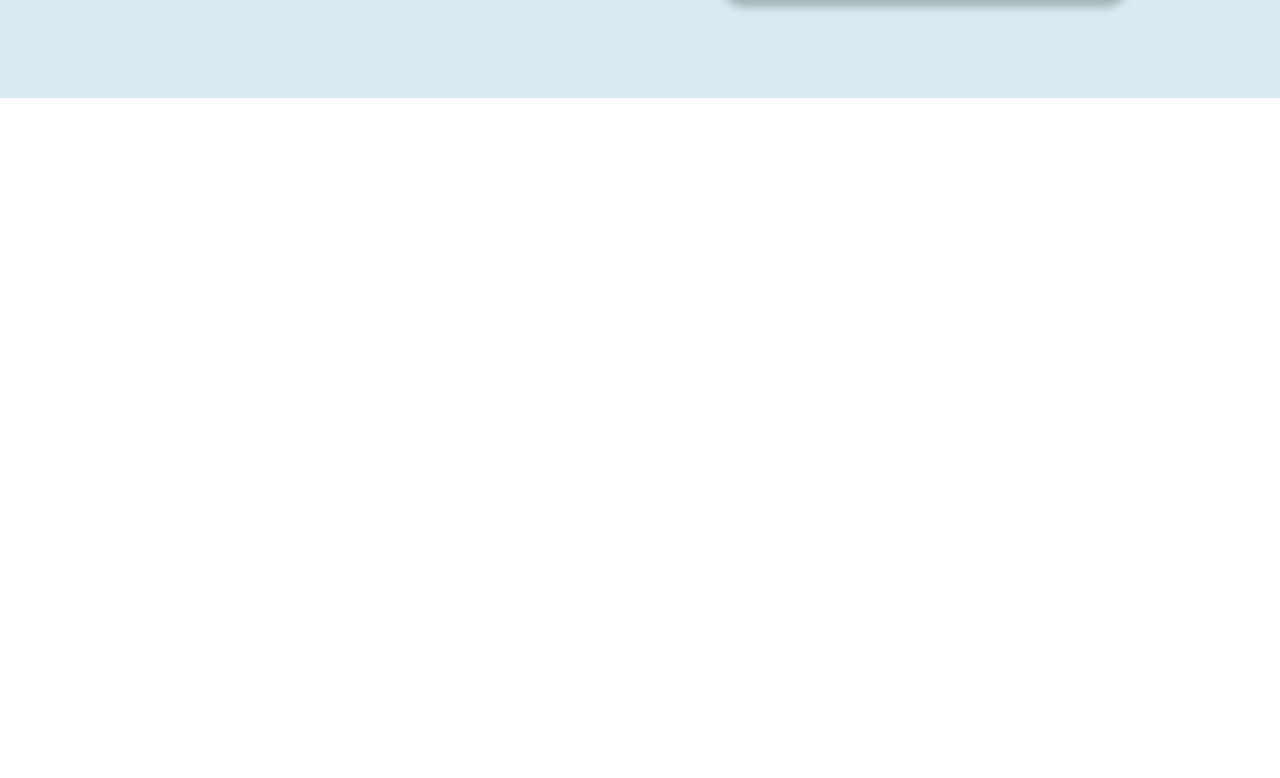
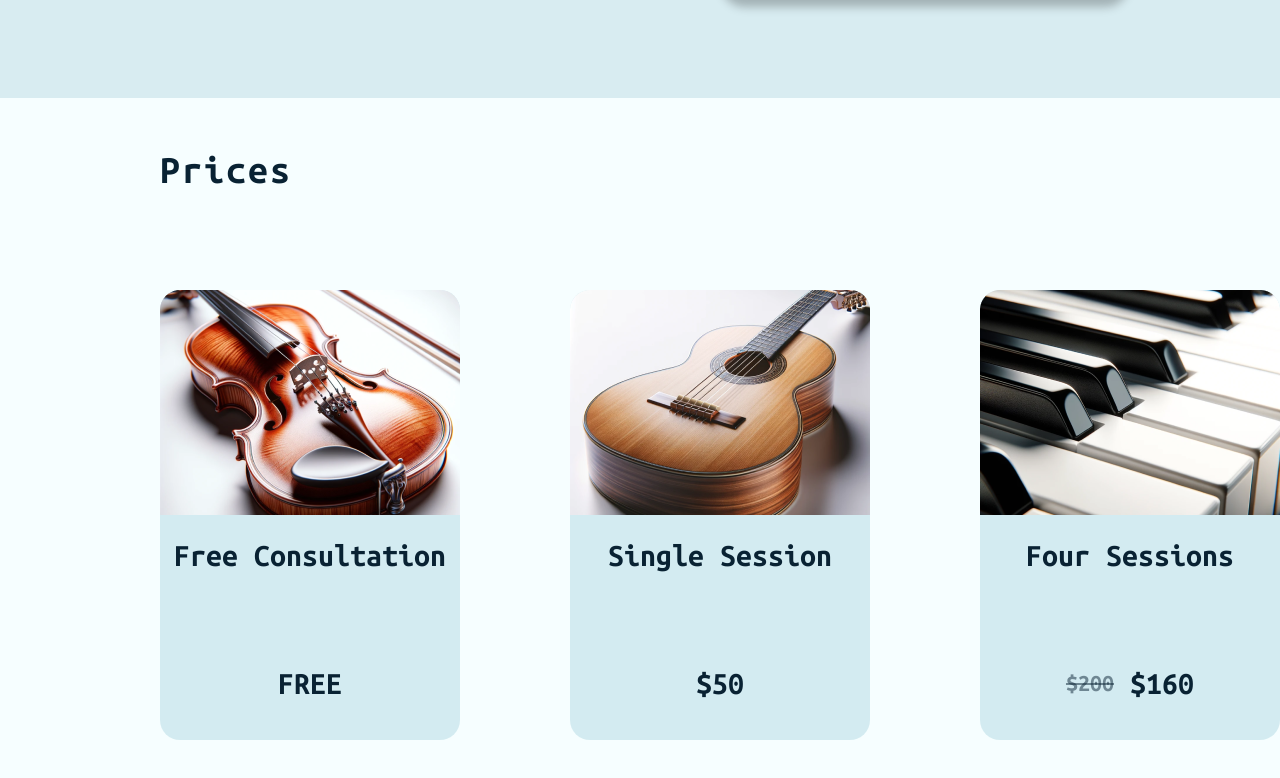
Before and after one commit to Bardia30/soheil-dehbasti-music, a React (Create React App) app: page / in a window 1280 px wide. Shown: the part 2599-3377 px from the top of the page. Before the commit the page ends 2697 px from the top, so only its background shows below. Built offline with nearby package versions, Linux system fonts and the light colour scheme.

Commit message:
added prices section

```diff
--- a/src/App.jsx
+++ b/src/App.jsx
@@ -2,6 +2,7 @@ import './App.scss';
 import Header from './components/Header/Header';
 import Hero from './components/Hero/Hero';
 import MidSection from './components/MidSection/MidSection';
+import Prices from './components/Prices/Prices';
 
 function App() {
   return (
@@ -9,6 +10,7 @@ function App() {
       <Header />
       <Hero />
       <MidSection />
+      <Prices />
     </>
   );
 }
--- /dev/null
+++ b/src/components/PriceCard/PriceCard.jsx
@@ -0,0 +1,17 @@
+import './PriceCard.scss';
+
+const PriceCard = ({ cardPic, cardText, cardPrice, isDiscount, cardDiscountPrice }) => {
+    return (
+        <section className="price-card">
+            <img className='price-card__img' src={cardPic} alt="card" />
+            <h3 className='price-card__text'>{cardText}</h3>
+            <section className='price-card__prices'>
+                {isDiscount ? <h3 className='price-card__discount'>{cardDiscountPrice}</h3> : null}
+                <h3 className='price-card__price'>{cardPrice}</h3>
+            </section>
+
+        </section>
+    )
+}
+
+export default PriceCard
--- /dev/null
+++ b/src/components/PriceCard/PriceCard.scss
@@ -0,0 +1,33 @@
+@use '../../styles/variables' as*;
+@use '../../styles/mixins' as *;
+
+
+
+.price-card {
+    background: $secondary-background;
+    width: 18.75rem;
+    height: 28.125rem;
+    border-radius: 20px;
+    @include flex($direction: column, $align: center);
+
+    &__text {
+        margin:0;
+        @include font($size:2rem, $weight: 700, $transform: capitalize, $spacing:none);
+        padding-top: 1.5rem;
+        padding-bottom: 6rem;
+    }
+
+    &__prices {
+        @include flex($align: center);
+        column-gap: 1rem;
+    }
+    &__discount {
+        margin:0;
+        @include font($color: $discount-color, $weight:700, $size:1.5rem);
+        text-decoration: line-through;
+    }
+    &__price {
+        margin:0;
+        @include font($size: 2rem, $transform:none, $weight:700)
+    }
+}
--- /dev/null
+++ b/src/components/Prices/Prices.jsx
@@ -0,0 +1,26 @@
+import PriceCard from "../PriceCard/PriceCard";
+import './Prices.scss';
+import pricesData from '../../data/pricesData.json';
+
+
+
+const Prices = () => {
+    return (
+        <section className="prices">
+            <h3 className="prices__title">Prices</h3>
+            <div className="prices__cards">
+                {pricesData.map((card) => (
+                    <PriceCard
+                        cardPic={card.pic}
+                        cardText={card.text}
+                        cardPrice={card.price}
+                        isDiscount={card.isDiscount}
+                        cardDiscountPrice={card.discountPrice}
+                    />
+                ))}
+            </div>
+        </section>
+    )
+}
+
+export default Prices
--- /dev/null
+++ b/src/components/Prices/Prices.scss
@@ -0,0 +1,17 @@
+@use '../../styles/variables' as*;
+@use '../../styles/mixins' as *;
+
+
+.prices {
+    background: $primary-background;
+    padding:3.25rem 10rem 6.25rem 10rem;
+    &__cards {
+        @include flex;
+        column-gap: 6.875rem;
+    }
+    &__title {
+        margin: 0;
+        @include font($size: 2.5rem, $transform:none, $weight:700, $spacing: 2px);
+        margin-bottom: 6.25rem;
+    }
+}
--- /dev/null
+++ b/src/data/pricesData.json
@@ -0,0 +1,23 @@
+[
+    {
+        "pic": "images/violinCardPic.png",
+        "text": "Free Consultation",
+        "price": "FREE",
+        "isDiscount": false,
+        "discountPrice": null
+    },
+    {
+        "pic": "images/guitarCardPic.png",
+        "text": "Single Session",
+        "price": "$50",
+        "isDiscount": false,
+        "discountPrice": null
+    },
+    {
+        "pic": "images/pianoCardPic.png",
+        "text": "Four Sessions",
+        "price": "$160",
+        "isDiscount": true,
+        "discountPrice": "$200"
+    }
+]
--- a/src/styles/_variables.scss
+++ b/src/styles/_variables.scss
@@ -3,8 +3,9 @@ $secondary-text: #578095;
 $secondary-background: rgba(177, 217, 228, 0.50);
 $primary-background: #F6FEFF;
 $accent-color: #B1D9E4;
+$discount-color: rgba(9, 34, 51, 0.50);
 $image-shadow-filter: drop-shadow(0px 4px 4px rgba(0, 0, 0, 0.25));
 $box-shadow: 5px 5px 10px 4px rgba(0, 0, 0, 0.25);
 $card-shadow-filter: drop-shadow(8px 8px 8px rgba(0, 0, 0, 0.25));
 $input-shadow: 2px 5px 8px 0px rgba(0, 0, 0, 0.25);
-$font: 'Ubuntu Mono'
+$font: 'Ubuntu Mono';
```
